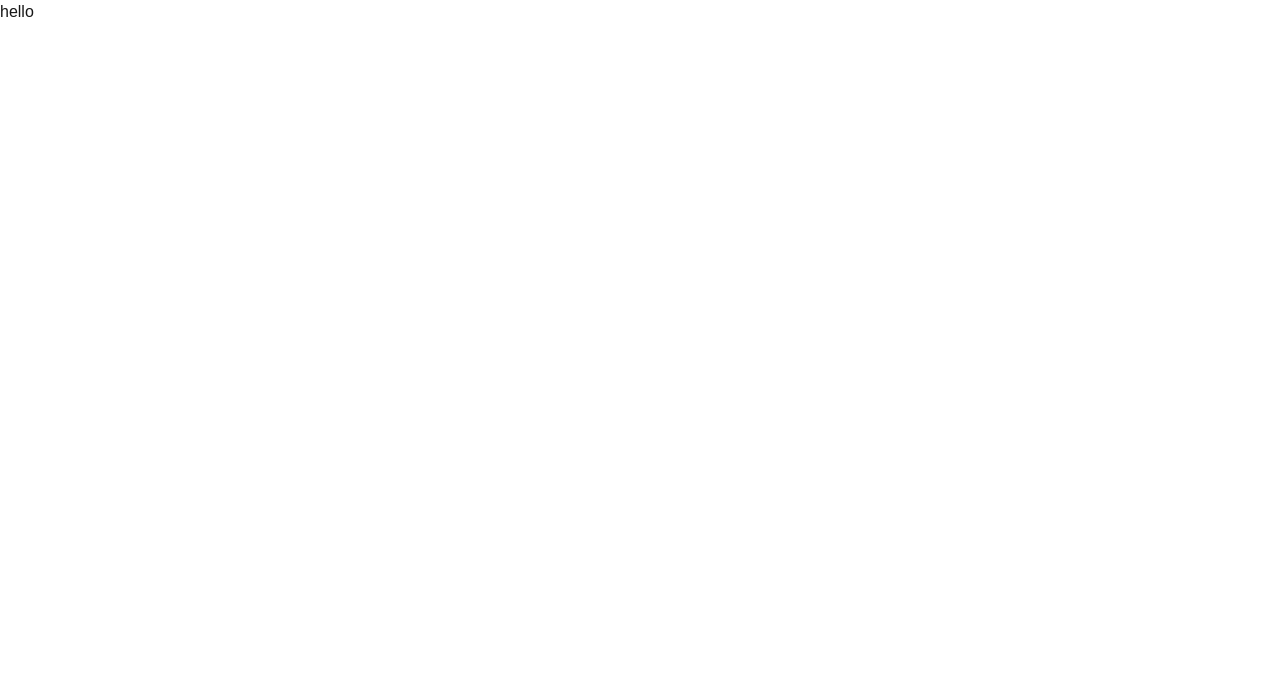
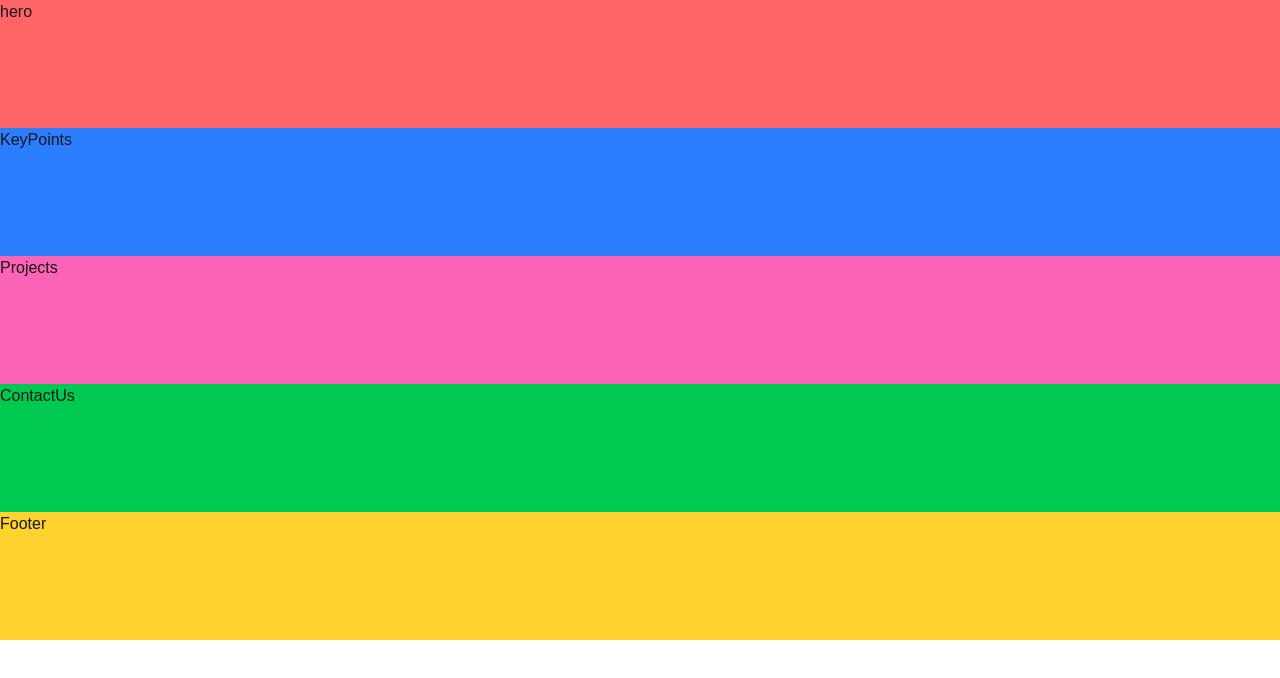
Before and after one commit to devslife7/jphomeservice, a Next.js app: page / in a window 1280 px wide. Shown: the top 678 px of the page. Built offline with nearby package versions, Linux system fonts and the light colour scheme.

Commit message:
boiler plate started

```diff
--- a/app/page.tsx
+++ b/app/page.tsx
@@ -1,5 +1,18 @@
 import Image from "next/image"
+import Hero from "../components/Hero"
+import KeyPoints from "@/components/KeyPoints"
+import Projects from "@/components/Projects"
+import ContactUs from "@/components/ContactUs"
+import Footer from "@/components/Footer"
 
 export default function Home() {
-  return <div>hello </div>
+  return (
+    <div>
+      <Hero />
+      <KeyPoints />
+      <Projects />
+      <ContactUs />
+      <Footer />
+    </div>
+  )
 }
--- /dev/null
+++ b/components/ContactUs.tsx
@@ -0,0 +1,7 @@
+export default function ContactUs() {
+  return (
+    <div className="h-32 bg-green-500">
+      <div>ContactUs</div>
+    </div>
+  )
+}
--- /dev/null
+++ b/components/Footer.tsx
@@ -0,0 +1,7 @@
+export default function Footer() {
+  return (
+    <div className="h-32 bg-amber-300">
+      <div>Footer</div>
+    </div>
+  )
+}
--- /dev/null
+++ b/components/Hero.tsx
@@ -0,0 +1,7 @@
+export default function Hero() {
+  return (
+    <div className="h-32 bg-red-400">
+      <div>hero</div>
+    </div>
+  )
+}
--- /dev/null
+++ b/components/KeyPoints.tsx
@@ -0,0 +1,7 @@
+export default function KeyPoints() {
+  return (
+    <div className="h-32 bg-blue-500">
+      <div>KeyPoints</div>
+    </div>
+  )
+}
--- /dev/null
+++ b/components/Projects.tsx
@@ -0,0 +1,7 @@
+export default function Projects() {
+  return (
+    <div className="h-32 bg-pink-400">
+      <div>Projects</div>
+    </div>
+  )
+}
```
